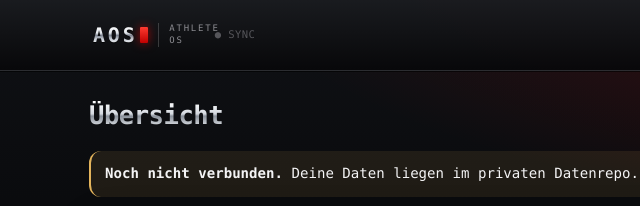
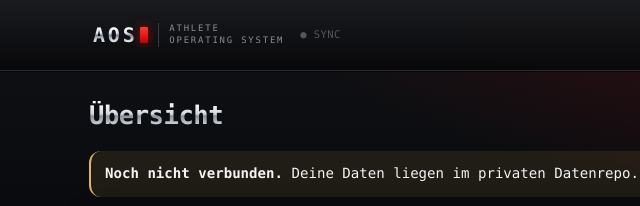
Before and after one commit to bqtmarcel/AOS, a plain HTML site: page index.html in a window 1280 px wide. Shown: the top 206 px of the page, 77-717 px from the left. Drawn offline with Linux system fonts and the light colour scheme.

Commit message:
Header: Athlete Operating System ausgeschrieben, linksbündig
Co-Authored-By: Claude Opus 5.5 <noreply@anthropic.com>
Claude-Session: https://claude.ai/code/session_01UpkBZMUu6Uj98YywTxktUF

```diff
--- a/index.html
+++ b/index.html
@@ -423,7 +423,8 @@ nav.tabs button[aria-current="page"],nav.tabs button[aria-current="page"]:not(.p
 .brand{display:flex;align-items:center;gap:0;letter-spacing:0;line-height:1}
 .brand .b-word{font-weight:800;font-size:1.25rem;letter-spacing:.14em;background:linear-gradient(180deg,#fff 0%,#e3e7ec 40%,#7f8692 52%,#c9ced6 70%,#f5f7f9 100%);-webkit-background-clip:text;background-clip:text;color:transparent;filter:drop-shadow(0 1px 0 rgba(0,0,0,.6))}
 .brand .b-cur{display:inline-block;width:.55rem;height:1.05rem;margin-left:2px;background:linear-gradient(180deg,#ff3b30,#c00000);box-shadow:0 0 10px rgba(246,1,0,.6);border-radius:1px;animation:bcur 1.2s steps(1) infinite}
-.brand small{display:block!important;margin-left:10px;padding-left:10px;border-left:1px solid rgba(255,255,255,.18);font-size:.56rem;letter-spacing:.2em;text-transform:uppercase;color:var(--muted);font-weight:500;line-height:1.3;max-width:4.5em}
+.brand small{display:block!important;margin-left:10px;padding-left:10px;border-left:1px solid rgba(255,255,255,.18);font-size:.56rem;letter-spacing:.2em;text-transform:uppercase;color:var(--muted);font-weight:500;line-height:1.3;text-align:left}
+.brand small span{display:block;white-space:nowrap}
 @keyframes bcur{50%{opacity:.25}}
 @media (prefers-reduced-motion:reduce){.brand .b-cur{animation:none}}
 @media print{
@@ -441,7 +442,7 @@ nav.tabs button[aria-current="page"],nav.tabs button[aria-current="page"]:not(.p
 <a href="#main" class="sr-only">Zum Inhalt springen</a>
 <header class="top">
   <div class="top-inner">
-    <div class="brand" aria-label="AOS – Athlete Operating System"><span class="b-word">AOS</span><span class="b-cur" aria-hidden="true"></span><small>Athlete OS</small></div>
+    <div class="brand" aria-label="AOS – Athlete Operating System"><span class="b-word">AOS</span><span class="b-cur" aria-hidden="true"></span><small><span>Athlete</span><span>Operating System</span></small></div>
     <div id="topinfo"></div>
     <nav class="tabs" id="nav" aria-label="Hauptbereiche"></nav>
   </div>
--- a/sw.js
+++ b/sw.js
@@ -1,6 +1,6 @@
 /* AOS Service Worker – speichert nur die App-Dateien für den Offline-Start.
    Trainingsdaten laufen nicht über den Service Worker (Anfragen an api.github.com werden nicht zwischengespeichert). */
-const CACHE = 'aos-316160cfc7e8';
+const CACHE = 'aos-3ba69b69cfd4';
 const FILES = ['./', './index.html', './manifest.webmanifest', './apple-touch-icon.png', './icon-192.png', './icon-512.png', './icon-maskable-512.png'];
 
 self.addEventListener('install', e => {
```
